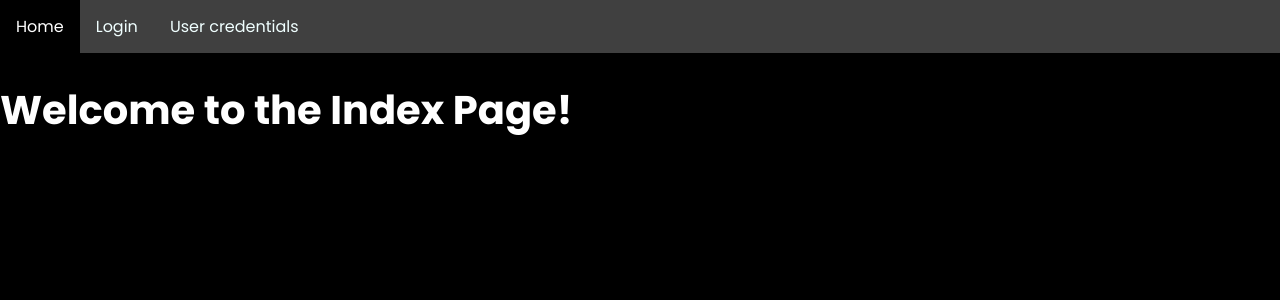
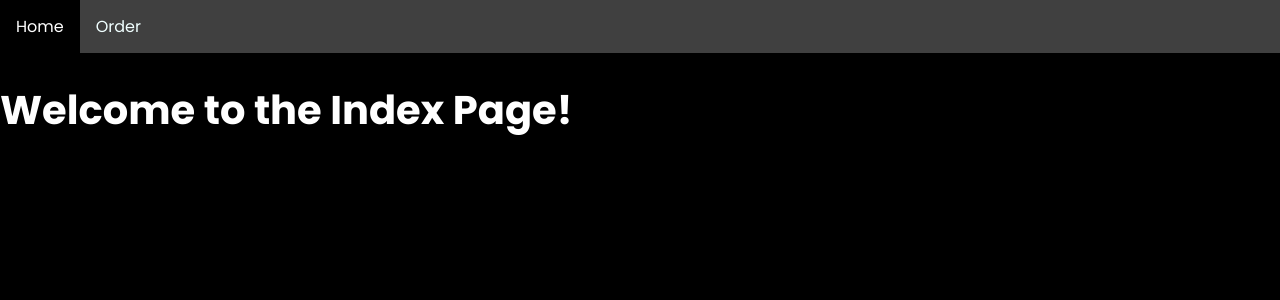
Before and after one commit to Arshad00122/Flasktest, a Flask app: page / in a window 1280 px wide. Shown: the top 300 px of the page. Run offline with Flask 3, Linux system fonts and the light colour scheme.

Commit message:
Update index.html

```diff
--- a/templates/index.html
+++ b/templates/index.html
@@ -10,8 +10,7 @@
 	<!-- navigation bar -->
 	<ul>
 		<li><a href="{{ url_for('index')}}">Home</a></li>
-		<li><a href="{{ url_for('login')}}">Login</a></li>
-		<li><a href="{{ url_for('show_user')}}">User credentials</a></li>
+		<li><a href="{{ url_for('login')}}">Order</a></li>
 	</ul>
 
 	<h1>Welcome to the Index Page!</h1>
```
